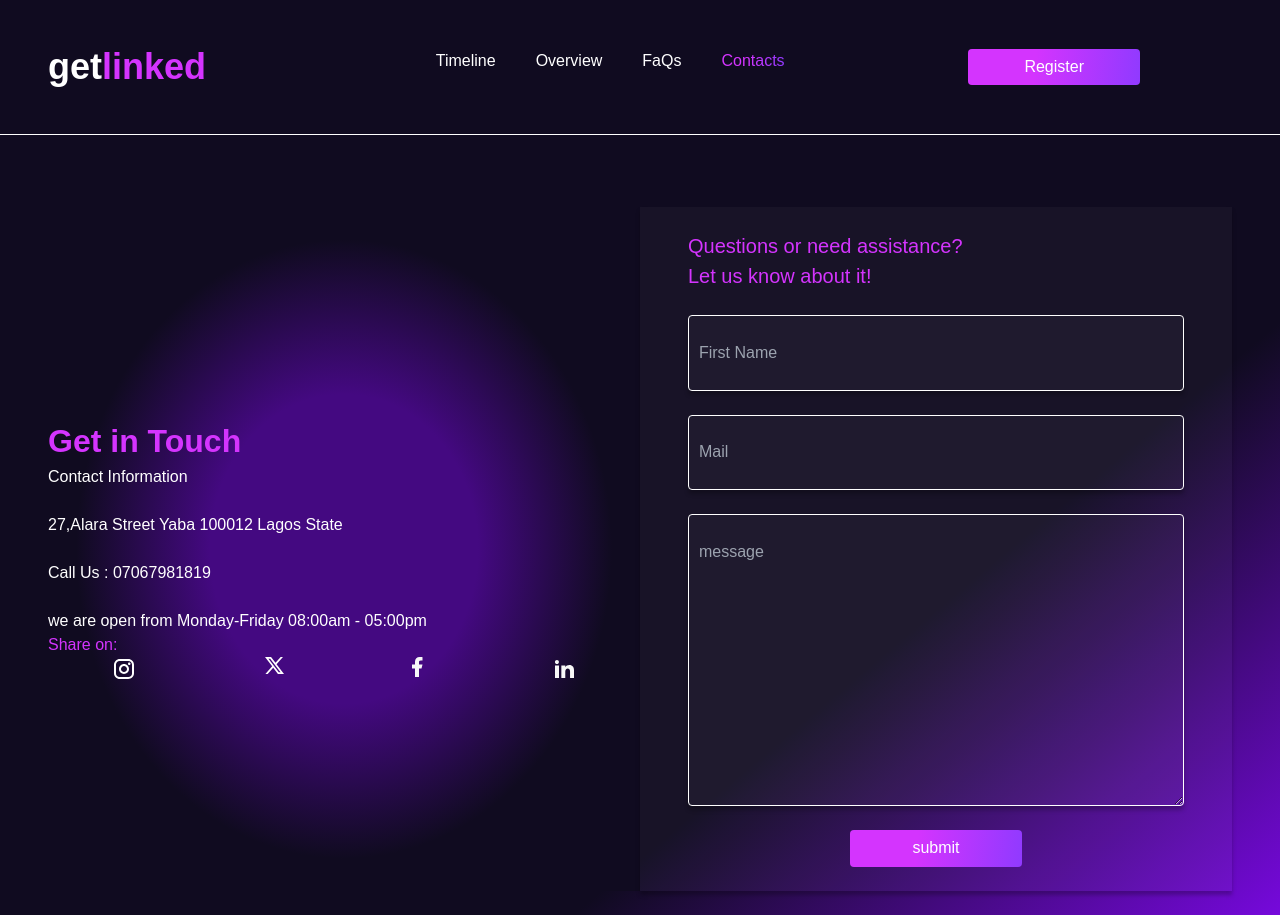
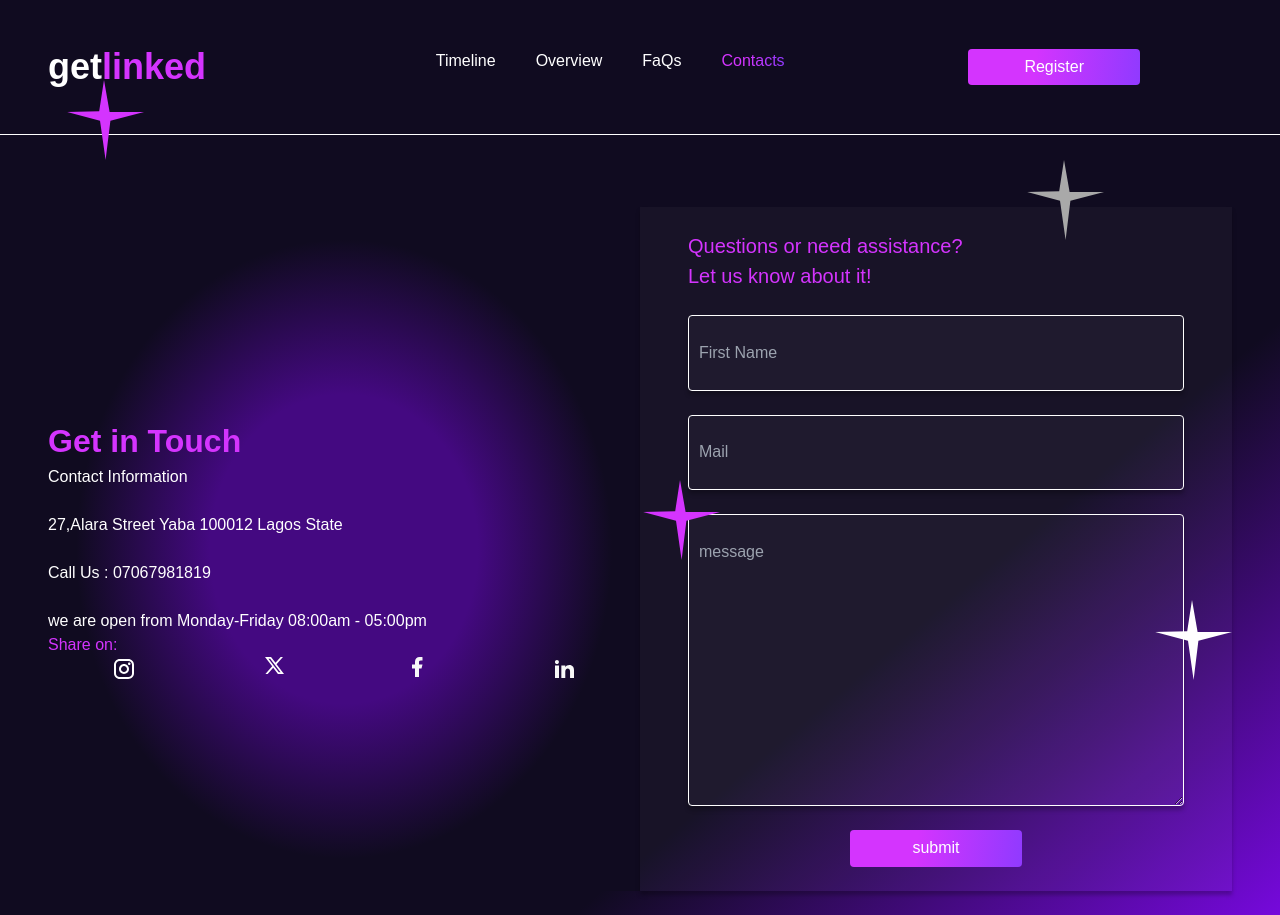
Before and after one commit to DaScOrPiO/getLinked, a React (Vite) app: page /contact in a window 1280 px wide. Built offline with nearby package versions, Linux system fonts and the light colour scheme.

Commit message:
FEAT: UI done!

```diff
--- a/pages/contact.jsx
+++ b/pages/contact.jsx
@@ -8,6 +8,7 @@ import { useState } from "react";
 import { baseUrl, contact } from "../src/endpoints/endpoints";
 import axios from "axios";
 import { notifySuccess, notifyError } from "../src/components/reusables/notify";
+import Star from "../src/components/reusables/Star"
 
 export default function Contact() {
   const [Input, setInput] = useState({
@@ -124,6 +125,11 @@ export default function Contact() {
           </div>
         </form>
       </div>
+
+      <Star top="10%" left="5%" color="#d434fe" />
+      <Star top="60%" left="50%" color="#d434fe" />
+      <Star top="20%" left="80%" color="darkgray" />
+      <Star top="75%" left="90%" color="#ffffff" />
     </div>
   );
 }
--- a/pages/register.jsx
+++ b/pages/register.jsx
@@ -12,6 +12,7 @@ import {
 import axios from "axios";
 import Success from "../src/components/reusables/Success";
 import { notifyError } from "../src/components/reusables/notify";
+import Star from "../src/components/reusables/Star";
 
 export default function Register() {
   const [categoryData, setCategoryData] = useState(null);
@@ -33,7 +34,7 @@ export default function Register() {
       //update category
       setCategoryData(req.data);
     } catch (err) {
-      console.log(err);
+      notifyError("Something went wrong, couldn't fetch categories ☹");
     }
   };
 
@@ -247,6 +248,10 @@ export default function Register() {
       </div>
 
       {renderSuccess && <Success func={closeSuccess} />}
+      <Star top="15%" left="2%" color="#d434fe"  />
+      <Star top="8%" left="90%" color="darkgray" />
+      <Star top="80%" left="50%" color="#903aff" />
+      <Star top="90%" left="2%" color="darkgray" />
     </div>
   );
 }
```
